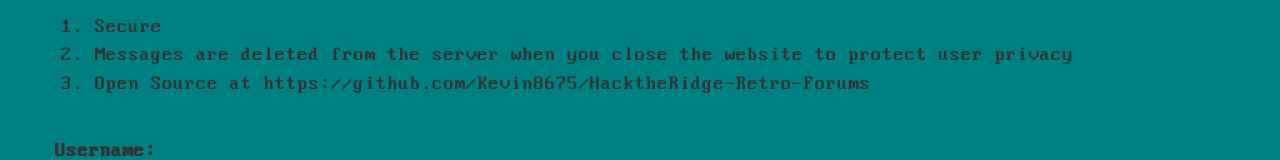
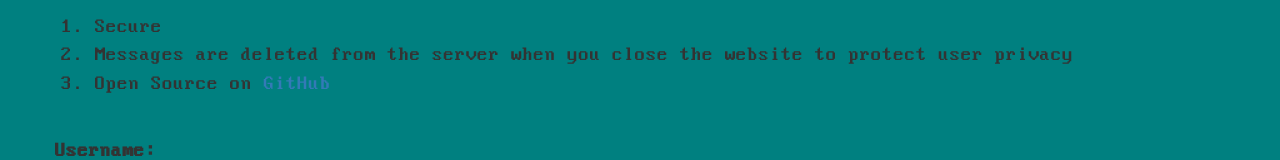
Before and after one commit to Kevin8675/HTR-Chat, an Angular app: page / in a window 1280 px wide. Shown: the part 230-390 px from the top of the page. Built offline with nearby package versions, Linux system fonts and the light colour scheme; no server answers.

Commit message:
hyperlink

```diff
--- a/src/app/app.component.html
+++ b/src/app/app.component.html
@@ -10,7 +10,8 @@
       <ol>
         <li>Secure</li>
         <li>Messages are deleted from the server when you close the website to protect user privacy</li>
-        <li>Open Source at https://github.com/Kevin8675/HacktheRidge-Retro-Forums</li>
+        <li>Open Source on <a href="https://github.com/Kevin8675/HacktheRidge-Retro-Forums">GitHub</a>
+        </li>
       </ol>
 
     <br>
```
